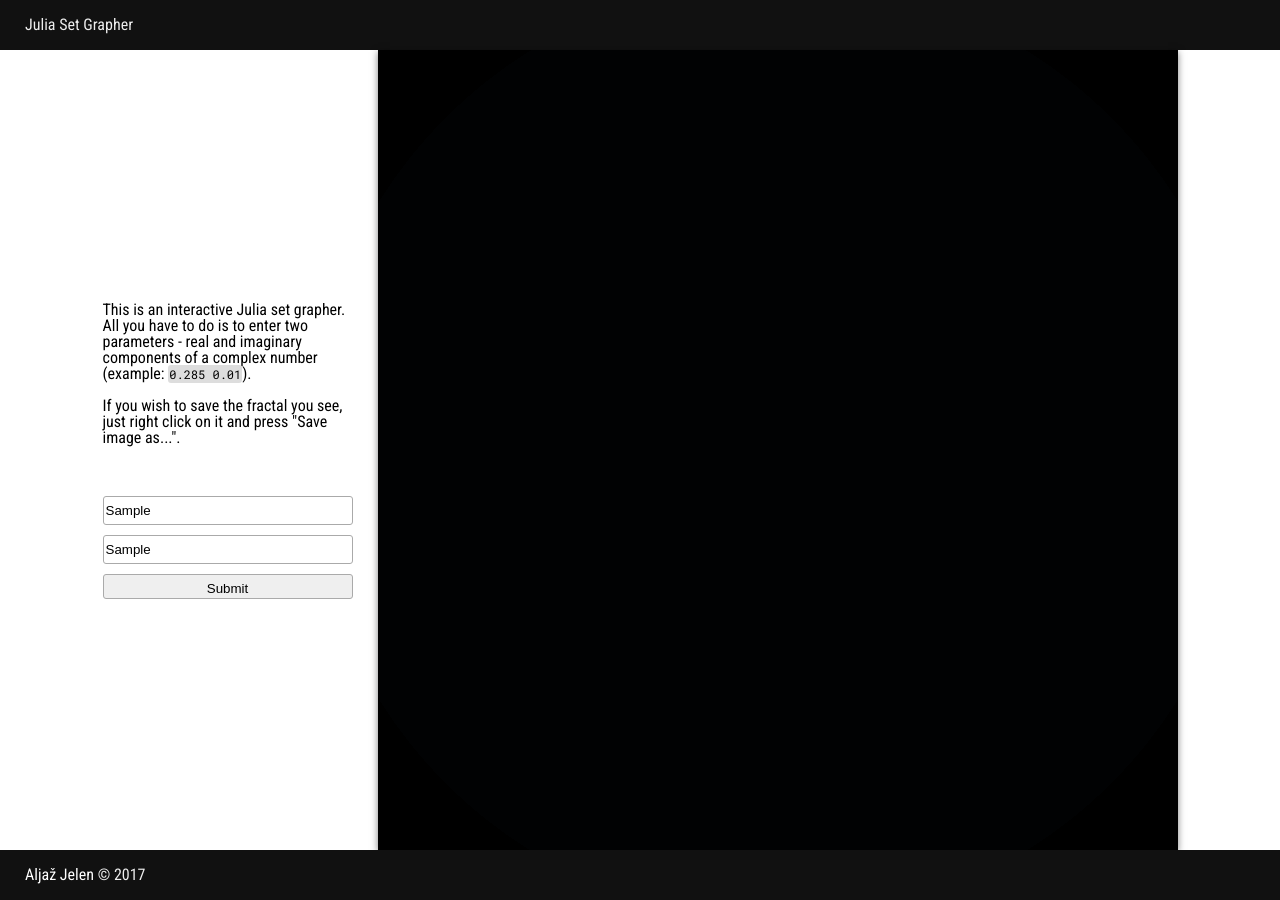
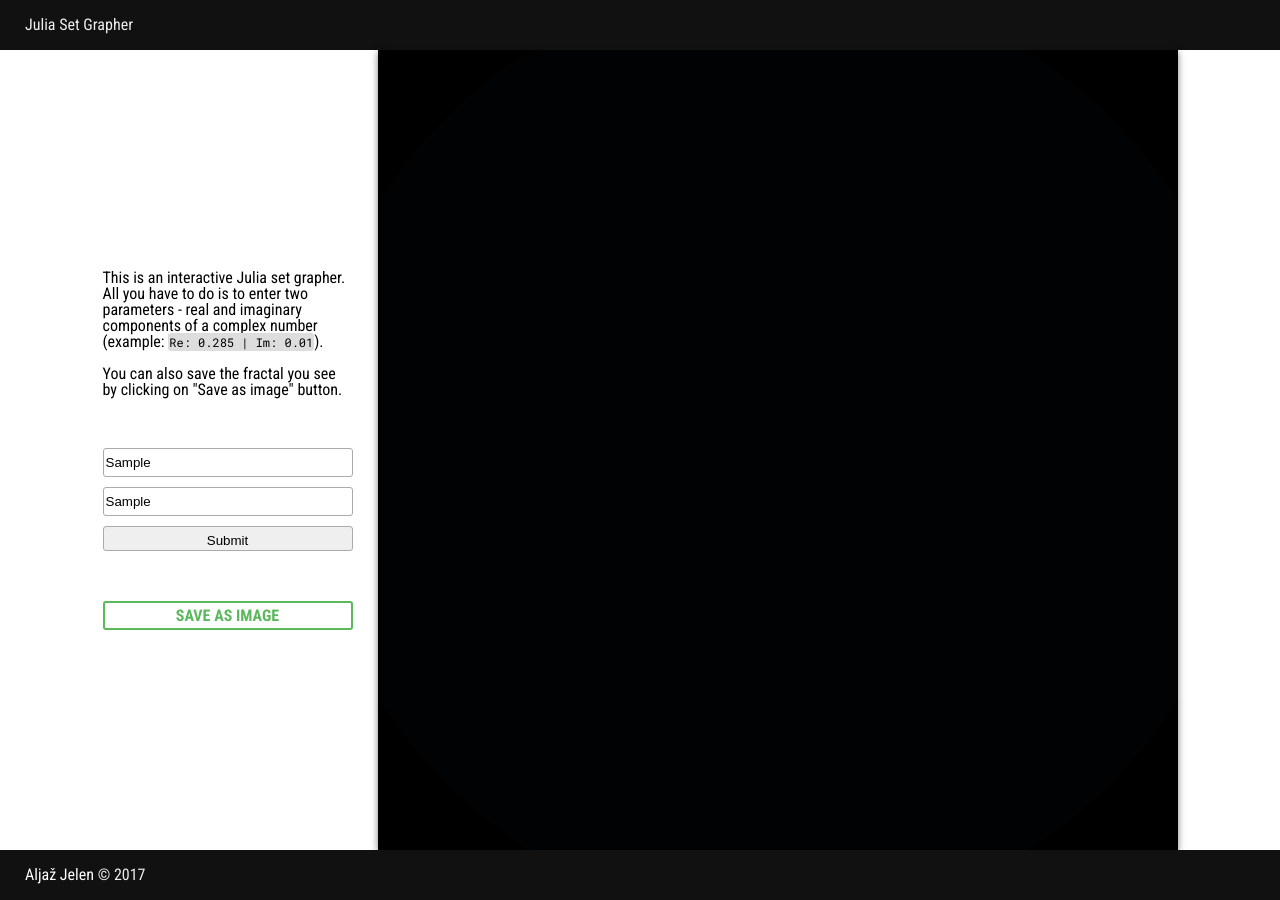
Before and after one commit to jelenaljaz/julia-set-html5, a website: page index.html in a window 1280 px wide. Both pictures are taken after typing "Sample", "Sample" into the empty fields and a click on the button "Submit". Drawn offline with nearby package versions, Linux system fonts and the light colour scheme.

Commit message:
added "Save as image" button

```diff
--- a/index.html
+++ b/index.html
@@ -5,6 +5,7 @@
         <meta charset="UTF-8">
         <meta name="viewport" content="width=device-width, initial-scale=1, maximum-scale=1">
         <link href="css/style.css" rel="stylesheet">
+        <link href="https://maxcdn.bootstrapcdn.com/font-awesome/4.7.0/css/font-awesome.min.css" rel="stylesheet" integrity="sha384-wvfXpqpZZVQGK6TAh5PVlGOfQNHSoD2xbE+QkPxCAFlNEevoEH3Sl0sibVcOQVnN" crossorigin="anonymous">
         <script src="https://code.jquery.com/jquery-3.2.1.min.js" integrity="sha256-hwg4gsxgFZhOsEEamdOYGBf13FyQuiTwlAQgxVSNgt4=" crossorigin="anonymous"></script>
         <script src="js/main.js"></script>
 
@@ -30,13 +31,14 @@
             <div class="text">
                 <p>
                     This is an interactive Julia set grapher. All you have to do is to enter two parameters - real and imaginary components of a complex number
-                    (example: <samp>0.285 0.01</samp>).<br><br>
-                    If you wish to save the fractal you see, just right click on it and press "Save image as...".
+                    (example: <samp>Re: 0.285 | Im: 0.01</samp>).<br><br>
+                    You can also save the fractal you see by clicking on "Save as image" button.
                 </p>
                 <form id="form">
                     <input type="text" name="re" value="" placeholder="real component">
                     <input type="text" name="im" value="" placeholder="imaginary component">
                     <input type="button" name="post" value="Submit">
+                    <a href="" class="save" download="fractal.png">Save as image</a>
                 </form>
             </div>
             <canvas id="fractal" width="800" height="800"></canvas>
--- a/js/main.js
+++ b/js/main.js
@@ -1,9 +1,11 @@
 $(document).ready(function () {
+    // constants
     var LIMIT = 1.7;
     var DEPTH = 256;
     var DIM = 800;
     var STEP = 2 * LIMIT / DIM;
 
+    // complex numbers as objects
     var c = { x: 0, y: 0 };
     var z0 = { x: 0, y: 0 };
 
@@ -22,6 +24,7 @@ $(document).ready(function () {
         image.data[index + 3] = a;
     }
 
+    // addition of complex numbers
     function addNumbers(add1, add2) {
         var add = { x: 0, y: 0 };
 
@@ -31,6 +34,7 @@ $(document).ready(function () {
         return add;
     }
 
+    // multiplication of complex numbers
     function multiplyNumbers(mul1, mul2) {
         var mul = { x: 0, y: 0 };
 
@@ -40,13 +44,12 @@ $(document).ready(function () {
         return mul;
     }
 
+    // do the magic on button click
     $('input[name="post"]').on('click', function (e) {
         e.preventDefault();
 
         c.x = parseFloat($('input[name="re"]').val());
         c.y = parseFloat($('input[name="im"]').val());
-
-        //console.log(c);
 
         var re, im;
         var r, g, b;
@@ -75,7 +78,11 @@ $(document).ready(function () {
         }
 
         ctx.putImageData(imageData, 0, 0);
-        //console.log(imageData.data);
+
+        // save as png image on button click
+        var canvas = document.getElementById('fractal');
+        var url = canvas.toDataURL('image/png');
+        $('.save').attr('href', url);
     });
 
     // get current year
--- a/sass/_site.scss
+++ b/sass/_site.scss
@@ -86,6 +86,25 @@ main {
                 margin-top: 10px;
             }
         }
+
+        .save {
+            margin-top: 50px;
+            text-transform: uppercase;
+            text-align: center;
+            text-decoration: none;
+            font-weight: bold;
+            color: #5cb85c;
+            height: 25px;
+            line-height: 25px;
+            padding: 0 10px;
+            border: 2px solid #5cb85c;
+            border-radius: 3px;
+            transition: all ease-in-out .25s;
+            &:hover {
+                background-color: #5cb85c;
+                color: #ffffff;
+            }
+        }
     }
 
     #fractal {
```
Also changed, not shown: css/style.css.
